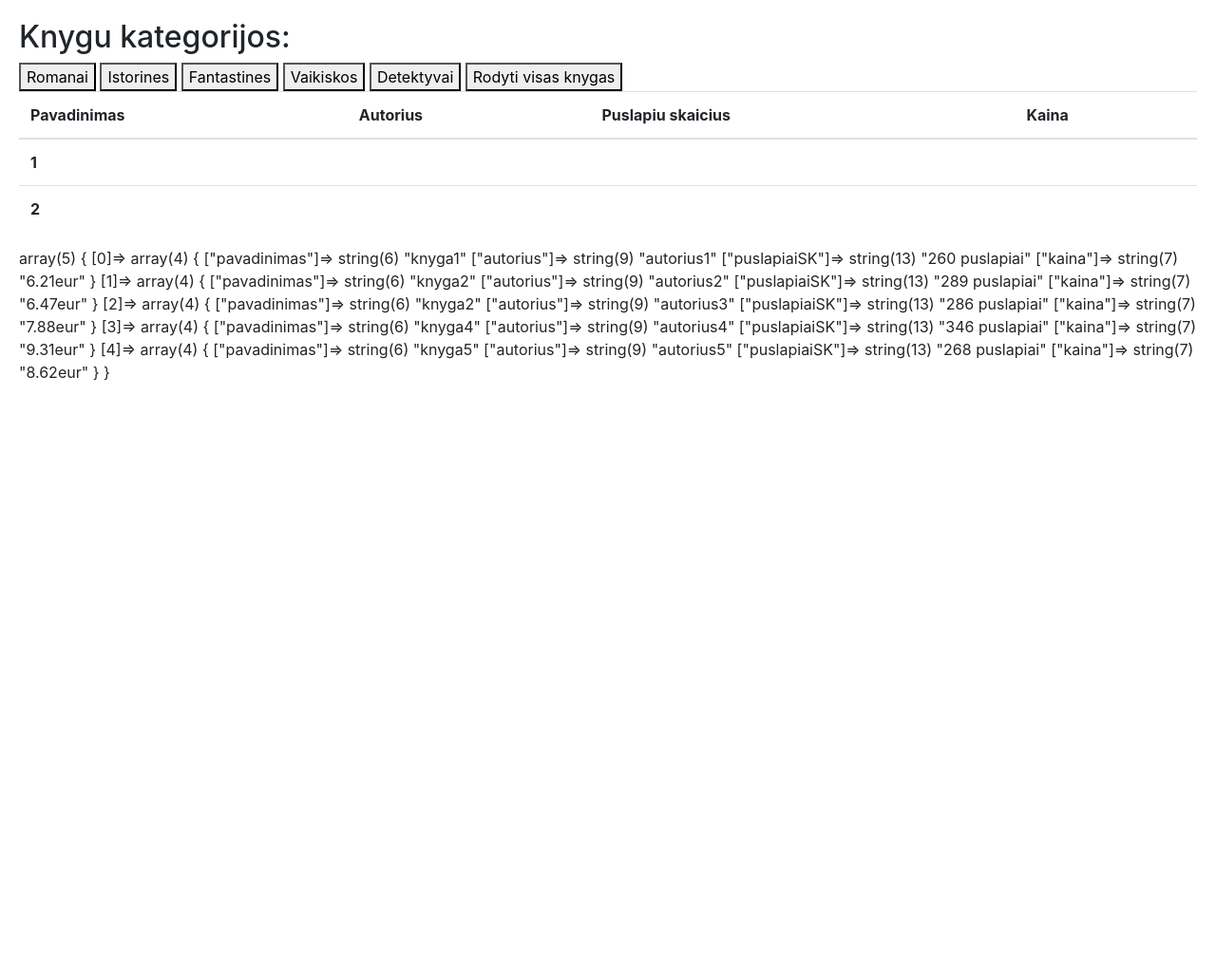
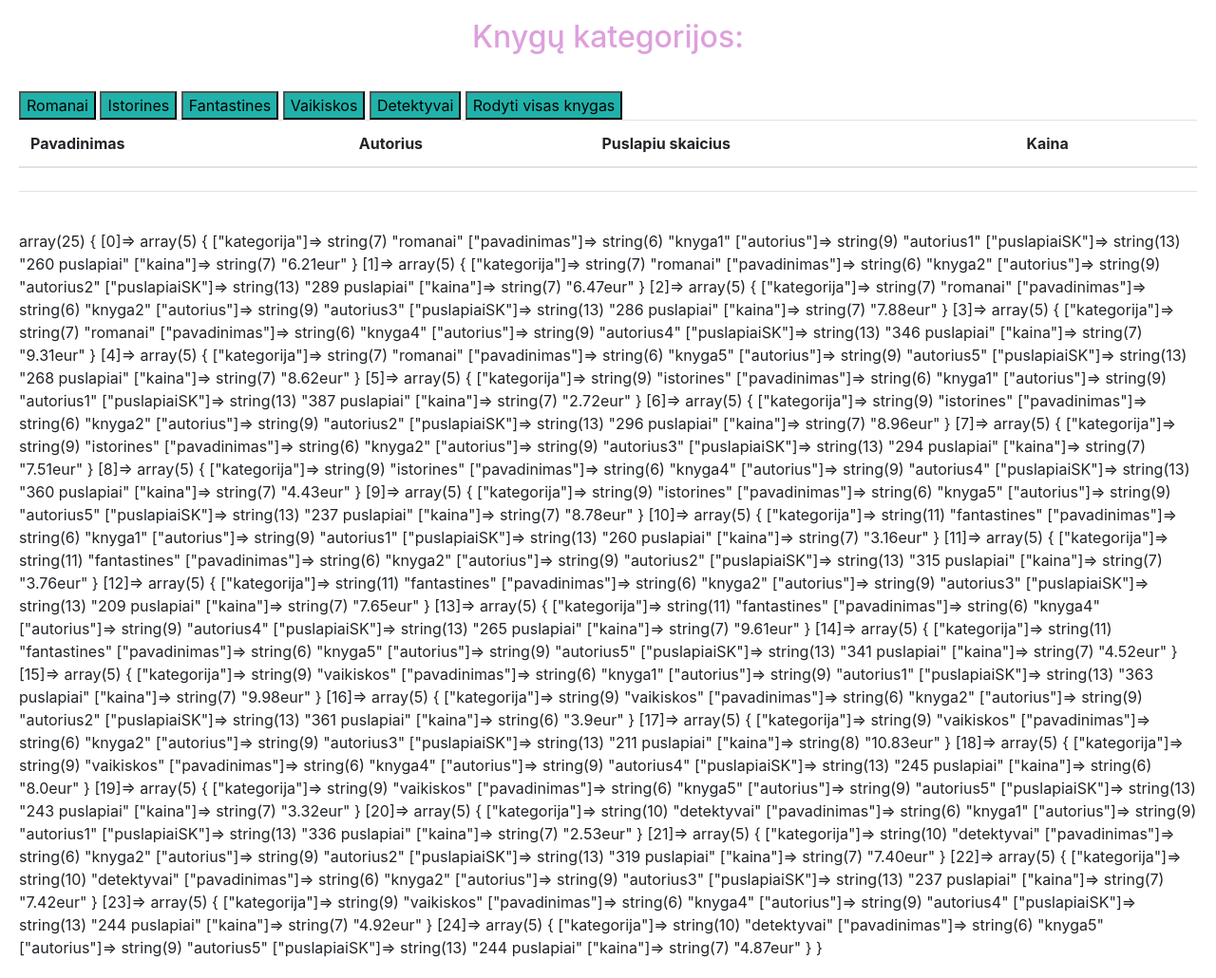
Before and after one commit to KotrynaPapartyna/12-paskaitaS-PHP, a PHP site: page /knyguBiblioteka.php in a window 1280 px wide. Shown: the whole page at 95% size. Before the commit the page ends 401 px from the top, so only its background shows below. Run offline with PHP 8.4, Linux system fonts and the light colour scheme; lists and menus that the app fills with data are empty; some libraries are stand-ins or nearby versions.

Commit message:
Update knyguBiblioteka.php

```diff
--- a/knyguBiblioteka.php
+++ b/knyguBiblioteka.php
@@ -11,13 +11,20 @@
     <script src="https://maxcdn.bootstrapcdn.com/bootstrap/4.0.0/js/bootstrap.min.js" integrity="sha384-JZR6Spejh4U02d8jOt6vLEHfe/JQGiRRSQQxSfFWpi1MquVdAyjUar5+76PVCmYl" crossorigin="anonymous"></script>
 
     <style>
-
         h2 {
             position:relative;
+            color: plum;
+            text-align: center;
         }
+
         body {
             background-color: #fff;
             padding: 20px;
+        }
+
+        button {
+            background-color:lightseagreen;
+            margin-top: 30px;
         }
 
         .top-information,.bottom-information {
@@ -34,17 +41,17 @@
 
     <form action="knyguBiblioteka.php" method="get">
         <div class="knygosKategorija">
-            <h2>Knygu kategorijos:</h2>
+            <h2>Knygų kategorijos:</h2>
         </div>
-            <button type="romanai" name="romanai">Romanai</button>
-            <button type="istorines" name="istorines">Istorines</button>
-            <button type="fantastines" name="fantastines">Fantastines</button>
-            <button type="vaikiskos" name="vaikiskos">Vaikiskos</button>
-            <button type="detektyvai" name="detektyvai">Detektyvai</button>
-            <button type="visos" name="visos">Rodyti visas knygas</button>
+            <button type="submit" name="romanai">Romanai</button>
+            <button type="submit" name="istorines">Istorines</button>
+            <button type="submit" name="fantastines">Fantastines</button>
+            <button type="submit" name="vaikiskos">Vaikiskos</button>
+            <button type="submit" name="detektyvai">Detektyvai</button>
+            <button type="submit" name="visos">Rodyti visas knygas</button>
         </form>
 
-        <table class="table table-hover">
+    <table class="table table-hover">
         <thead>
             <tr>
             <th scope="col">Pavadinimas</th>
@@ -55,13 +62,13 @@
         </thead>
         <tbody>
             <tr>
-            <th scope="row">1</th>
+            <th scope="row1"></th>
             <td></td>
             <td></td>
             <td></td>
             </tr>
             <tr>
-            <th scope="row">2</th>
+            <th scope="row2"></th>
             <td></td>
             <td></td>
             <td></td>
@@ -90,102 +97,121 @@
 
 // pavyzdys 10 paskaitoje
 
-$kategorijaRomanai = array(
-    array(
-        "pavadinimas" => "knyga1","autorius" => "autorius1",
-        "puslapiaiSK"=>rand(200,400)." puslapiai","kaina"=>rand(2,10).".".rand(0,99)."eur"),
-    array(
-        "pavadinimas" => "knyga2","autorius" => "autorius2",
-        "puslapiaiSK"=>rand(200,400)." puslapiai","kaina"=>rand(2,10).".".rand(0,99)."eur"),
-    array(
-        "pavadinimas" => "knyga2","autorius" => "autorius3",
-        "puslapiaiSK"=>rand(200,400)." puslapiai","kaina"=>rand(2,10).".".rand(0,99)."eur"),
-    array(
-        "pavadinimas" => "knyga4","autorius" => "autorius4",
-        "puslapiaiSK"=>rand(200,400)." puslapiai","kaina"=>rand(2,10).".".rand(0,99)."eur"),
-    array(
-        "pavadinimas" => "knyga5","autorius" => "autorius5",
-        "puslapiaiSK"=>rand(200,400)." puslapiai","kaina"=>rand(2,10).".".rand(0,99)."eur"),
-    );
 
-$kategorijaIstorines = array(
-    array(
-        "pavadinimas" => "knyga1","autorius" => "autorius1",
-        "puslapiaiSK"=>rand(200,400)." puslapiai","kaina"=>rand(2,10).".".rand(0,99)."eur"),
-    array(
-        "pavadinimas" => "knyga2","autorius" => "autorius2",
-        "puslapiaiSK"=>rand(200,400)." puslapiai","kaina"=>rand(2,10).".".rand(0,99)."eur"),
-    array(
-        "pavadinimas" => "knyga2","autorius" => "autorius3",
-        "puslapiaiSK"=>rand(200,400)." puslapiai","kaina"=>rand(2,10).".".rand(0,99)."eur"),
-    array(
-        "pavadinimas" => "knyga4","autorius" => "autorius4",
-        "puslapiaiSK"=>rand(200,400)." puslapiai","kaina"=>rand(2,10).".".rand(0,99)."eur"),
-    array(
-        "pavadinimas" => "knyga5","autorius" => "autorius5",
-        "puslapiaiSK"=>rand(200,400)." puslapiai","kaina"=>rand(2,10).".".rand(0,99)."eur"),
-    );
+$biblioteka = array(
+    // 1. romanai
+        array("kategorija"=>"romanai",
+            "pavadinimas" => "knyga1","autorius" => "autorius1",
+            "puslapiaiSK"=>rand(200,400)." puslapiai",
+            "kaina"=>rand(2,10).".".rand(0,99)."eur"),
+        array("kategorija"=>"romanai",
+            "pavadinimas" => "knyga2","autorius" => "autorius2",
+            "puslapiaiSK"=>rand(200,400)." puslapiai",
+            "kaina"=>rand(2,10).".".rand(0,99)."eur"),
+        array("kategorija"=>"romanai",
+            "pavadinimas" => "knyga2","autorius" => "autorius3",
+            "puslapiaiSK"=>rand(200,400)." puslapiai",
+            "kaina"=>rand(2,10).".".rand(0,99)."eur"),
+        array("kategorija"=>"romanai",
+            "pavadinimas" => "knyga4","autorius" => "autorius4",
+            "puslapiaiSK"=>rand(200,400)." puslapiai",
+            "kaina"=>rand(2,10).".".rand(0,99)."eur"),
+        array("kategorija"=>"romanai",
+            "pavadinimas" => "knyga5","autorius" => "autorius5",
+            "puslapiaiSK"=>rand(200,400)." puslapiai",
+            "kaina"=>rand(2,10).".".rand(0,99)."eur"),
 
-$kategorijaFantastines = array(
-    array(
-        "pavadinimas" => "knyga1","autorius" => "autorius1",
-        "puslapiaiSK"=>rand(200,400)." puslapiai","kaina"=>rand(2,10).".".rand(0,99)."eur"),
-    array(
-        "pavadinimas" => "knyga2","autorius" => "autorius2",
-        "puslapiaiSK"=>rand(200,400)." puslapiai","kaina"=>rand(2,10).".".rand(0,99)."eur"),
-    array(
-        "pavadinimas" => "knyga2","autorius" => "autorius3",
-        "puslapiaiSK"=>rand(200,400)." puslapiai","kaina"=>rand(2,10).".".rand(0,99)."eur"),
-    array(
-        "pavadinimas" => "knyga4","autorius" => "autorius4",
-        "puslapiaiSK"=>rand(200,400)." puslapiai","kaina"=>rand(2,10).".".rand(0,99)."eur"),
-    array(
-        "pavadinimas" => "knyga5","autorius" => "autorius5",
-        "puslapiaiSK"=>rand(200,400)." puslapiai","kaina"=>rand(2,10).".".rand(0,99)."eur"),
-    );
+    // 2. istorines
+        array("kategorija"=>"istorines",
+            "pavadinimas" => "knyga1","autorius" => "autorius1",
+            "puslapiaiSK"=>rand(200,400)." puslapiai",
+            "kaina"=>rand(2,10).".".rand(0,99)."eur"),
+        array("kategorija"=>"istorines",
+            "pavadinimas" => "knyga2","autorius" => "autorius2",
+            "puslapiaiSK"=>rand(200,400)." puslapiai",
+            "kaina"=>rand(2,10).".".rand(0,99)."eur"),
+        array("kategorija"=>"istorines",
+            "pavadinimas" => "knyga2","autorius" => "autorius3",
+            "puslapiaiSK"=>rand(200,400)." puslapiai",
+            "kaina"=>rand(2,10).".".rand(0,99)."eur"),
+        array("kategorija"=>"istorines",
+            "pavadinimas" => "knyga4","autorius" => "autorius4",
+            "puslapiaiSK"=>rand(200,400)." puslapiai",
+            "kaina"=>rand(2,10).".".rand(0,99)."eur"),
+        array("kategorija"=>"istorines",
+            "pavadinimas" => "knyga5","autorius" => "autorius5",
+            "puslapiaiSK"=>rand(200,400)." puslapiai",
+            "kaina"=>rand(2,10).".".rand(0,99)."eur"),
 
-$kategorijaVaikiskos = array(
-    array(
-        "pavadinimas" => "knyga1","autorius" => "autorius1",
-        "puslapiaiSK"=>rand(200,400)." puslapiai","kaina"=>rand(2,10).".".rand(0,99)."eur"),
-    array(
-        "pavadinimas" => "knyga2","autorius" => "autorius2",
-        "puslapiaiSK"=>rand(200,400)." puslapiai","kaina"=>rand(2,10).".".rand(0,99)."eur"),
-    array(
-        "pavadinimas" => "knyga2","autorius" => "autorius3",
-        "puslapiaiSK"=>rand(200,400)." puslapiai","kaina"=>rand(2,10).".".rand(0,99)."eur"),
-    array(
-        "pavadinimas" => "knyga4","autorius" => "autorius4",
-        "puslapiaiSK"=>rand(200,400)." puslapiai","kaina"=>rand(2,10).".".rand(0,99)."eur"),
-    array(
-        "pavadinimas" => "knyga5","autorius" => "autorius5",
-        "puslapiaiSK"=>rand(200,400)." puslapiai","kaina"=>rand(2,10).".".rand(0,99)."eur"),
-    );
+    // 3. fantastines
+        array("kategorija"=>"fantastines",
+            "pavadinimas" => "knyga1","autorius" => "autorius1",
+            "puslapiaiSK"=>rand(200,400)." puslapiai",
+            "kaina"=>rand(2,10).".".rand(0,99)."eur"),
+        array("kategorija"=>"fantastines",
+            "pavadinimas" => "knyga2","autorius" => "autorius2",
+            "puslapiaiSK"=>rand(200,400)." puslapiai",
+            "kaina"=>rand(2,10).".".rand(0,99)."eur"),
+        array("kategorija"=>"fantastines",
+            "pavadinimas" => "knyga2","autorius" => "autorius3",
+            "puslapiaiSK"=>rand(200,400)." puslapiai",
+            "kaina"=>rand(2,10).".".rand(0,99)."eur"),
+        array("kategorija"=>"fantastines",
+            "pavadinimas" => "knyga4","autorius" => "autorius4",
+            "puslapiaiSK"=>rand(200,400)." puslapiai",
+            "kaina"=>rand(2,10).".".rand(0,99)."eur"),
+        array("kategorija"=>"fantastines",
+            "pavadinimas" => "knyga5","autorius" => "autorius5",
+            "puslapiaiSK"=>rand(200,400)." puslapiai",
+            "kaina"=>rand(2,10).".".rand(0,99)."eur"),
 
-$kategorijaDetektyvai = array(
-    array(
-        "pavadinimas" => "knyga1","autorius" => "autorius1",
-        "puslapiaiSK"=>rand(200,400)." puslapiai","kaina"=>rand(2,10).".".rand(0,99)."eur"),
-    array(
-        "pavadinimas" => "knyga2","autorius" => "autorius2",
-        "puslapiaiSK"=>rand(200,400)." puslapiai","kaina"=>rand(2,10).".".rand(0,99)."eur"),
-    array(
-        "pavadinimas" => "knyga2","autorius" => "autorius3",
-        "puslapiaiSK"=>rand(200,400)." puslapiai","kaina"=>rand(2,10).".".rand(0,99)."eur"),
-    array(
-        "pavadinimas" => "knyga4","autorius" => "autorius4",
-        "puslapiaiSK"=>rand(200,400)." puslapiai","kaina"=>rand(2,10).".".rand(0,99)."eur"),
-    array(
-        "pavadinimas" => "knyga5","autorius" => "autorius5",
-        "puslapiaiSK"=>rand(200,400)." puslapiai","kaina"=>rand(2,10).".".rand(0,99)."eur"),
-    );
 
-    // visu kategoriju masyvu isvedimas
-    var_dump($kategorijaRomanai);
-    //var_dump($kategorijaFantastines);
-    //var_dump($kategorijaIstorines);
-    //var_dump($kategorijaVaikiskos);
-    //var_dump($kategorijaDetektyvai);
+    // 4. vaikiskos
+        array("kategorija"=>"vaikiskos",
+            "pavadinimas" => "knyga1","autorius" => "autorius1",
+            "puslapiaiSK"=>rand(200,400)." puslapiai",
+            "kaina"=>rand(2,10).".".rand(0,99)."eur"),
+        array("kategorija"=>"vaikiskos",
+            "pavadinimas" => "knyga2","autorius" => "autorius2",
+            "puslapiaiSK"=>rand(200,400)." puslapiai",
+            "kaina"=>rand(2,10).".".rand(0,99)."eur"),
+        array("kategorija"=>"vaikiskos",
+            "pavadinimas" => "knyga2","autorius" => "autorius3",
+            "puslapiaiSK"=>rand(200,400)." puslapiai",
+            "kaina"=>rand(2,10).".".rand(0,99)."eur"),
+        array("kategorija"=>"vaikiskos",
+            "pavadinimas" => "knyga4","autorius" => "autorius4",
+            "puslapiaiSK"=>rand(200,400)." puslapiai",
+            "kaina"=>rand(2,10).".".rand(0,99)."eur"),
+        array("kategorija"=>"vaikiskos",
+            "pavadinimas" => "knyga5","autorius" => "autorius5",
+            "puslapiaiSK"=>rand(200,400)." puslapiai",
+            "kaina"=>rand(2,10).".".rand(0,99)."eur"),
+
+    // 5. detektyvai
+        array("kategorija"=>"detektyvai",
+            "pavadinimas" => "knyga1","autorius" => "autorius1",
+            "puslapiaiSK"=>rand(200,400)." puslapiai",
+            "kaina"=>rand(2,10).".".rand(0,99)."eur"),
+        array("kategorija"=>"detektyvai",
+            "pavadinimas" => "knyga2","autorius" => "autorius2",
+            "puslapiaiSK"=>rand(200,400)." puslapiai",
+            "kaina"=>rand(2,10).".".rand(0,99)."eur"),
+        array("kategorija"=>"detektyvai",
+            "pavadinimas" => "knyga2","autorius" => "autorius3",
+            "puslapiaiSK"=>rand(200,400)." puslapiai",
+            "kaina"=>rand(2,10).".".rand(0,99)."eur"),
+        array("kategorija"=>"vaikiskos",
+            "pavadinimas" => "knyga4","autorius" => "autorius4",
+            "puslapiaiSK"=>rand(200,400)." puslapiai",
+            "kaina"=>rand(2,10).".".rand(0,99)."eur"),
+        array("kategorija"=>"detektyvai",
+            "pavadinimas" => "knyga5","autorius" => "autorius5",
+            "puslapiaiSK"=>rand(200,400)." puslapiai",
+            "kaina"=>rand(2,10).".".rand(0,99)."eur"),
+        );
+
+var_dump($biblioteka);
 
 ?>
 
```
